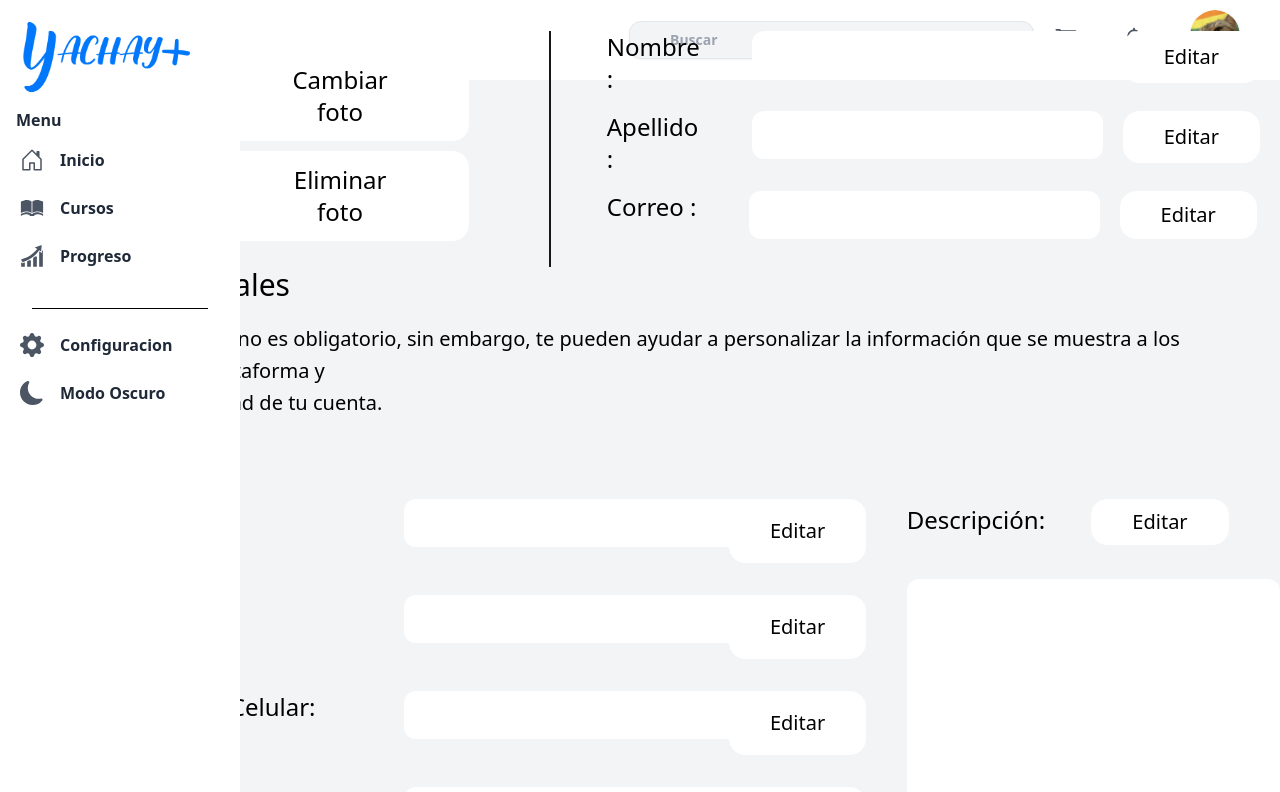
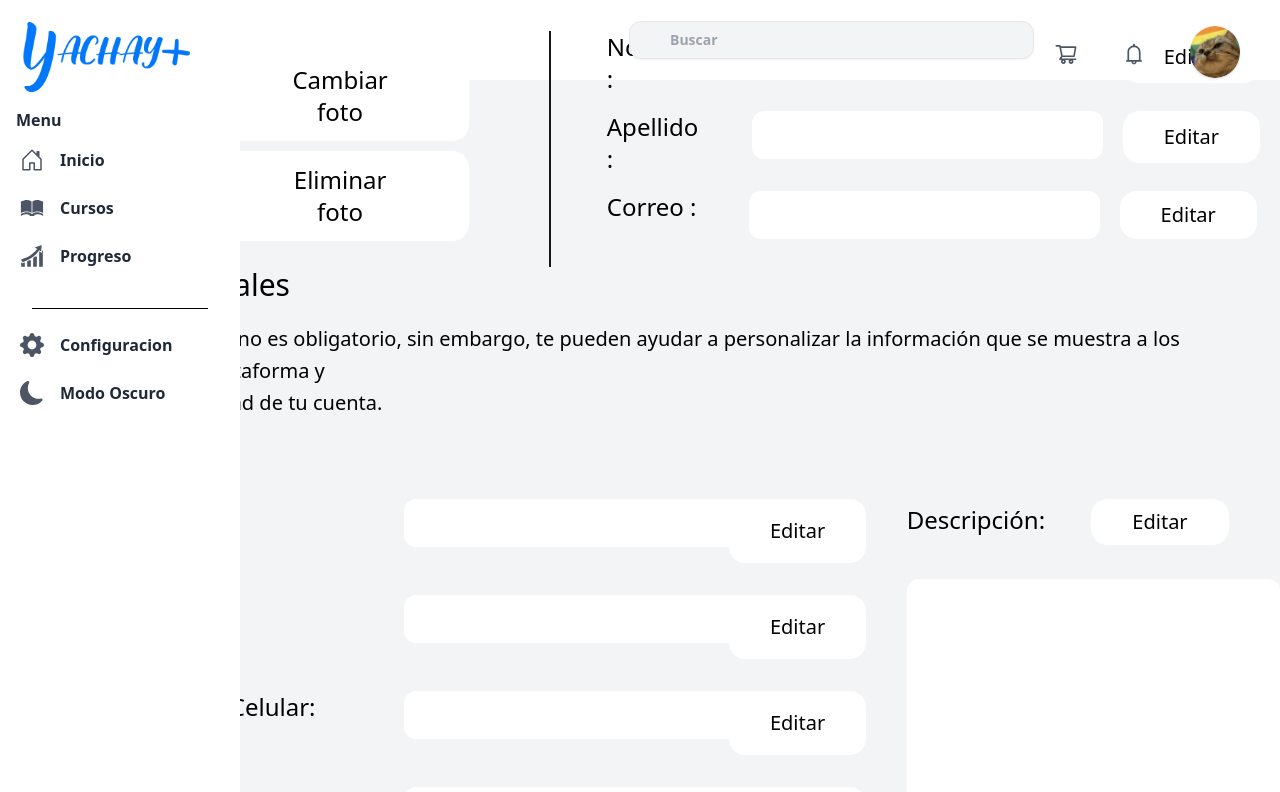
Before and after one commit to ashel1806/yachay, a Next.js app in the folder Desarrollo/OCS/Fuentes/frontend/: page /detalleusuario in a window 1280 px wide. Shown: the top 792 px of the page. Built offline with nearby package versions, Linux system fonts and the light colour scheme.

Commit message:
feat: Agregando el componente de Carrito

```diff
--- a/Desarrollo/OCS/Fuentes/frontend/components/Searchbar.jsx
+++ b/Desarrollo/OCS/Fuentes/frontend/components/Searchbar.jsx
@@ -1,47 +1,48 @@
 import Link from 'next/link';
 import React from 'react';
+import Carrito from './Carrito';
 
-import { AiOutlineBell, AiOutlineShoppingCart } from "react-icons/ai";
-function SearchBar(){
+import { AiOutlineBell, AiOutlineShoppingCart } from 'react-icons/ai';
+
+function SearchBar() {
   return (
-
-
-
-<div className='bg-white h-20 flex items-center justify-end px-2 lg:px-5 dark:bg-gray-800 border-gray-600'>
-
-<div className='col-span-2 '>
-                <input className='block bg-gray-100 w-full border rounded-xl py-2 pl-10 pr-36 font-semibold shadow-sm focus:outline-none focus:border-gray-500 focus:ring-gray-500 focus:ring-1 sm:text-sm 'type='text' name='buscar' placeholder='Buscar'/>
+    <div className="bg-white h-20 flex items-center justify-end px-2 lg:px-5 dark:bg-gray-800 border-gray-600">
+      <div className="z-0 col-span-2 ">
+        <input
+          className="block bg-gray-100 w-full border rounded-xl py-2 pl-10 pr-36 font-semibold shadow-sm focus:outline-none focus:border-gray-500 focus:ring-gray-500 focus:ring-1 sm:text-sm "
+          type="text"
+          name="buscar"
+          placeholder="Buscar"
+        />
       </div>
 
       <div>
         <div class="flex justify-between flex-row-reverse space-x-4 space-x-reverse">
+          <Link href="detalleusuario">
 
-    <Link href='detalleusuario'>
-    <div className="flex mb-2 justify-start items-center gap-4 pl-5  p-2 pr-5 rounded-md group cursor-pointer  m-auto">
+            <div className="z-0 bg-fixed flex mb-2 justify-start items-center gap-4 pl-5  p-2 pr-5 rounded-md group cursor-pointer  m-auto">
               <img
                 src="images/Avatar.png"
                 alt="avatar"
-                                            className='rounded-full shadow justify-start'
+                className="rounded-full shadow justify-start"
                 width={50}
                 height={50}
               />
             </div>
           </Link>
-    <div className="flex mb-5 justify-start items-center gap-4 pl-5 p-2 rounded-md group cursor-pointer  m-auto">
+
+
+          <div className=" z-0 bg-fixed flex mb-5 justify-start items-center gap-4 pl-5 p-2 rounded-md group cursor-pointer  m-auto">
             <AiOutlineBell className="text-2xl text-gray-600 group-hover:text-gray-400 " />
           </div>
 
-    <div className="flex mb-5 justify-start items-center gap-4 pl-5 p-2 rounded-md group cursor-pointer m-auto">
-                <AiOutlineShoppingCart className="text-2xl text-gray-600 group-hover:text-gray-400 " />
+            <div className="z-10">
+            <Carrito/>
+            </div>
+
         </div>
       </div>
     </div>
-
-
-
-</div>
-
   );
-
 }
 export default SearchBar;
--- /dev/null
+++ b/Desarrollo/OCS/Fuentes/frontend/components/carrito.jsx
@@ -0,0 +1,30 @@
+import React , {useState} from 'react';
+import { AiOutlineBell, AiOutlineShoppingCart } from 'react-icons/ai';
+import Image from 'next/image';
+
+const Carrito = () => {
+    const [toggle,setToggle]=useState(false)
+return(
+    <div>
+        <button onClick={()=> setToggle(!toggle)} className="flex mb-5 justify-start items-center gap-4 pl-5 p-2 rounded-md group m-auto">
+        <AiOutlineShoppingCart className="text-2xl text-gray-600 mt-12 group-hover:text-gray-400 " />
+        </button>
+
+        {toggle &&(
+        <div className="border-2 border-sky-500 bg-white p-2 rounded-lg ">
+            <div className="z-10 grid grid-rows-2 ">
+                <div className="mb-1">
+                    <div className="flex flex-row items-center justify-end"> <Image className="rounded-lg mr-2" src="/images/ilustrator.png" width={70} height={40} /> Curso de A.Ilustrator</div>
+                </div>
+                <div>
+                    <button className="flex flex-row items-center justify-center bg-sky-500 text-white rounded-2xl py-2 px-4 ml-10">Pagar</button>
+                </div>
+            </div>
+        </div>
+        )}
+
+    </div>
+    )
+}
+
+export default Carrito;
```
Lines whose indentation alone changed are shown as unchanged.
